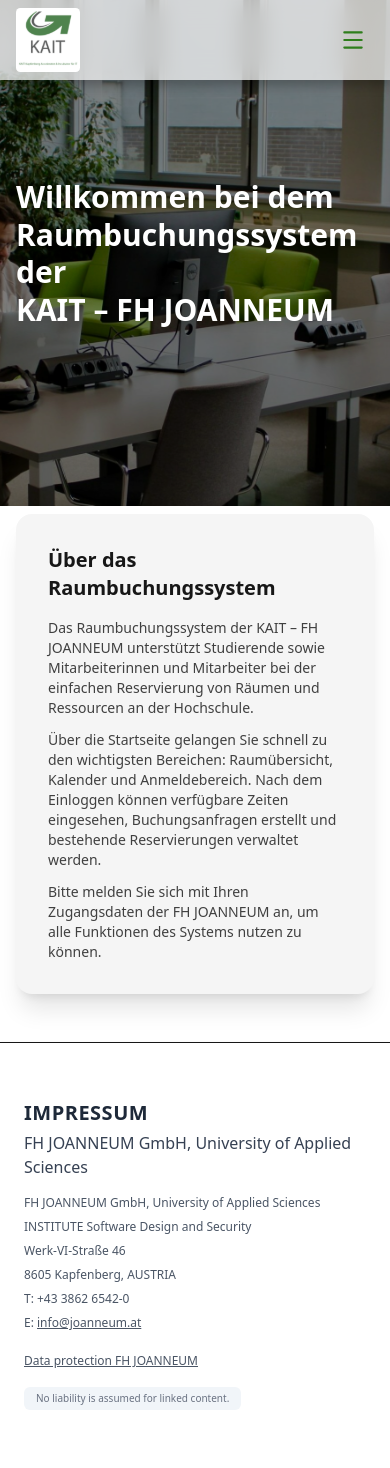
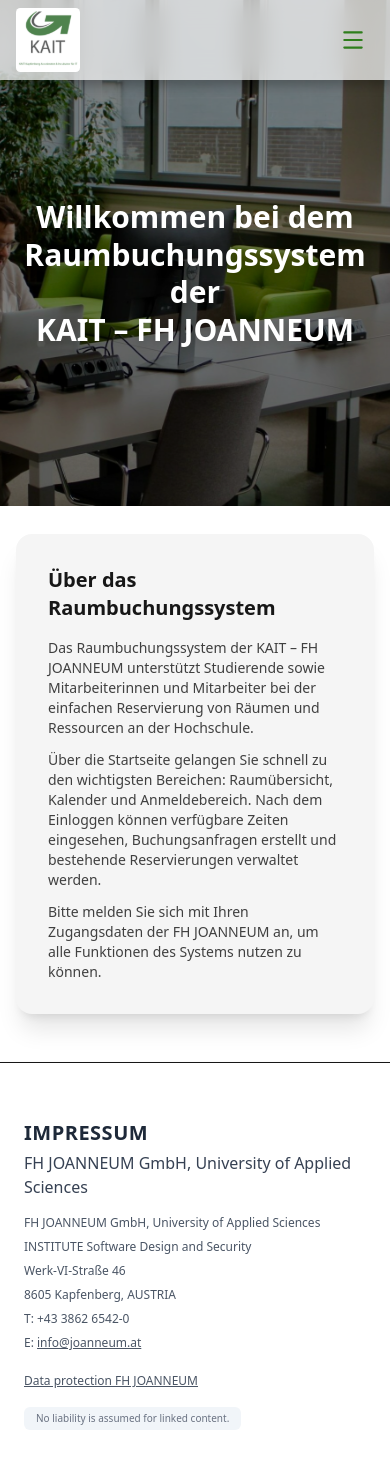
Before and after one commit to monaenzi/room_reservation_system, a Next.js app: page / in a window 390 px wide. Shown: the top 1468 px of the page. Built offline with nearby package versions, Linux system fonts and the light colour scheme.

Commit message:
edits to landing page for responsiveness

```diff
--- a/app/page.tsx
+++ b/app/page.tsx
@@ -1,7 +1,7 @@
 export default function Home() {
   return (
     <main className="flex flex-col">
-          <header className="relative flex min-h-[60vh] items-center justify-center overflow-hidden">
+          <header className="relative flex min-h-[60vh] items-center justify-center overflow-hidden pt-20 pb-10 md:pt-40 md:pb-20">
                 <figure className="absolute inset-0 m-0">
                     <img
             src="/pictures/picture1.jpeg"
@@ -14,7 +14,7 @@
         </figure>
 
         <div className="relative max-w-4xl px-4 py-16 sm:px-6 lg:px-8">
-          <h1 className="text-3xl font-bold leading-tight text-white drop-shadow-lg sm:text-4xl lg:text-5xl">
+          <h1 className="text-3xl font-bold leading-tight text-white text-center drop-shadow-lg sm:text-4xl lg:text-5xl">
             Willkommen bei dem
             <br />
             Raumbuchungssystem der
@@ -26,7 +26,7 @@
 
       <section
         aria-labelledby="content-heading"
-        className="mt-2 mb-12 flex justify-center px-4 sm:px-6 lg:px-8"
+        className="mt-2 mb-12 flex justify-center px-4 sm:px-6 lg:px-8 pt-5 md:pt-10"
       >
         <div className="w-full max-w-4xl rounded-2xl bg-neutral-100 p-8 shadow-xl sm:p-10">
           <h2
```
